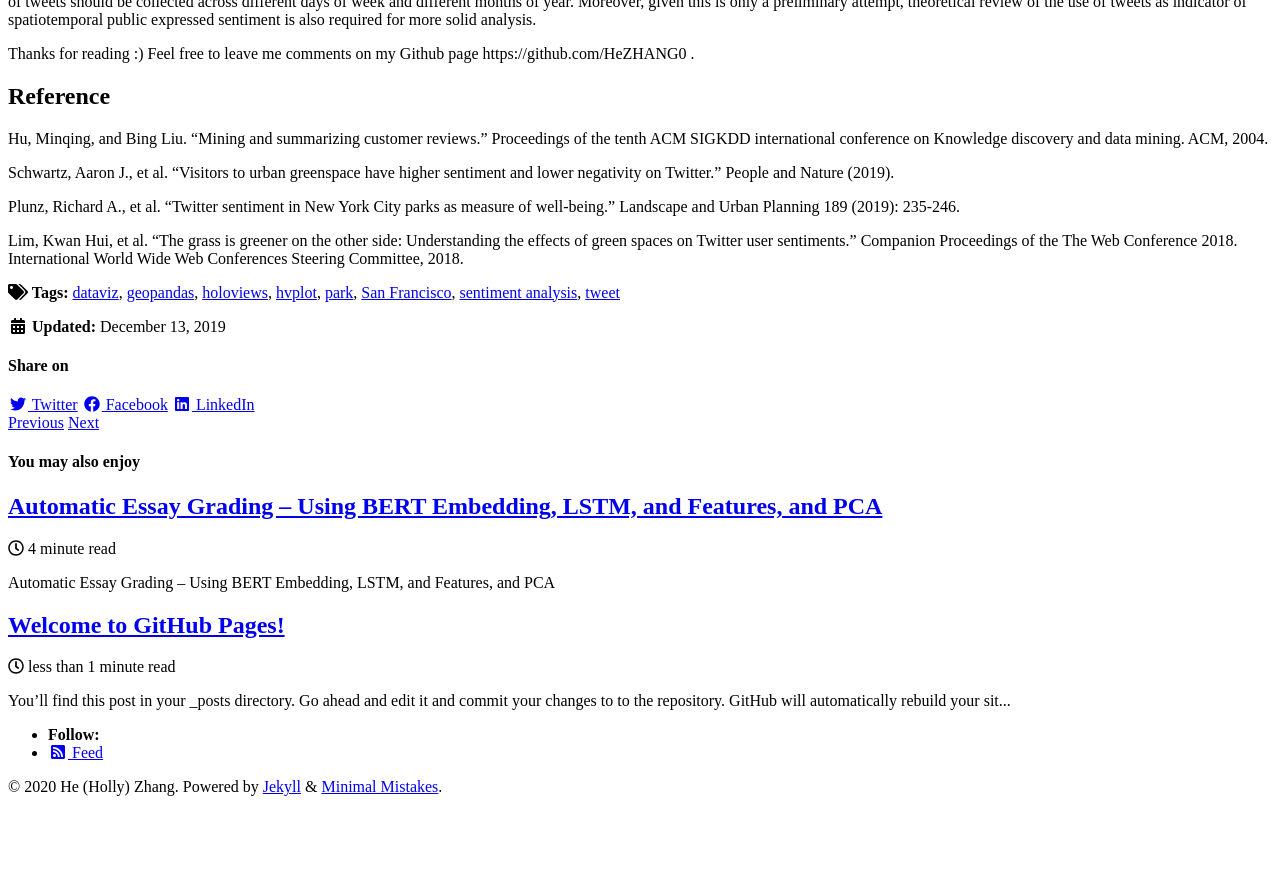
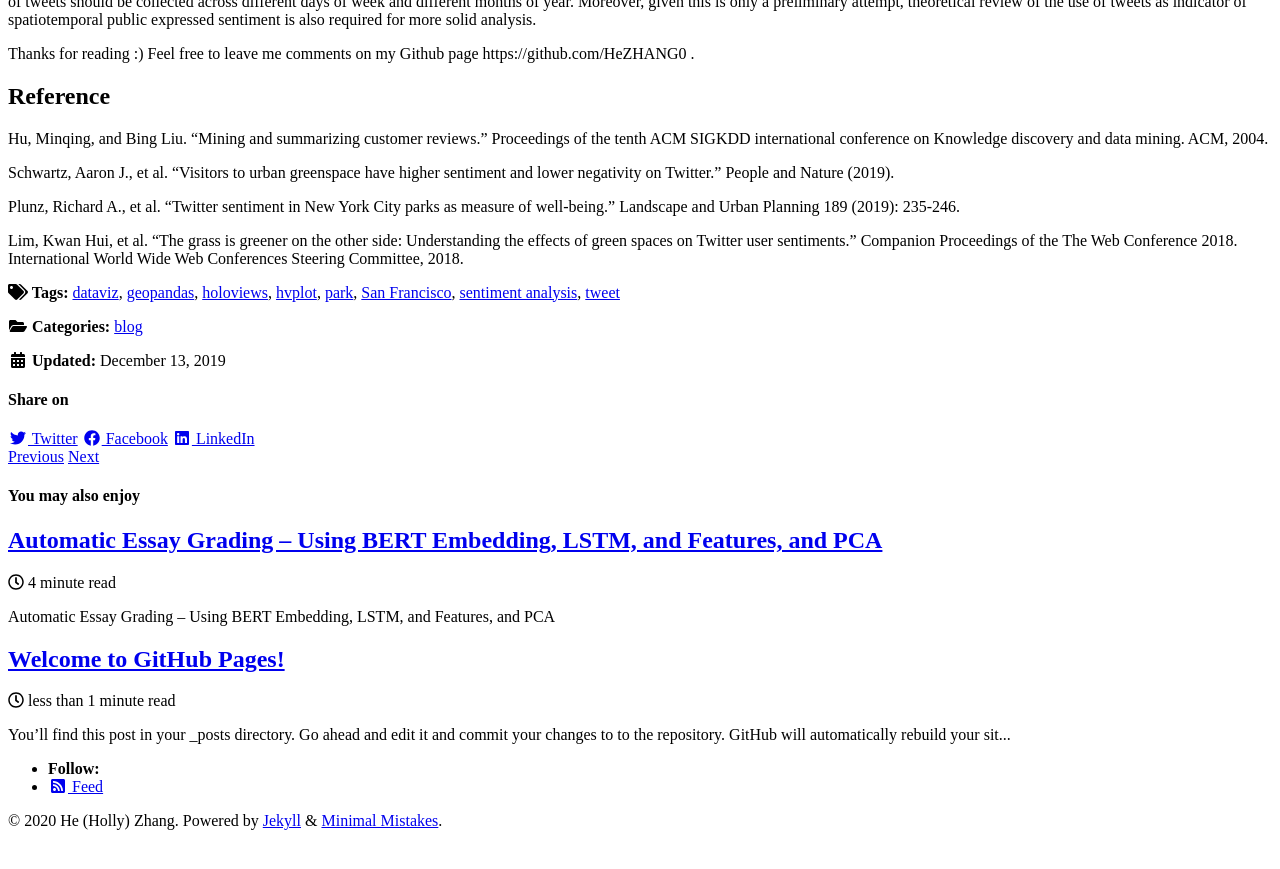
Before and after one commit to HeZHANG0/Personal_website, a Jekyll site: the page built from _posts/2019-12-13-tweet-sentiment-parks.md, in a window 1280 px wide and 900 px high, scrolled down 6079 px. Shown: the top 869 px of the window. Built offline with Jekyll 4.4.1, drawn with Linux system fonts in a browser that asks for light colours; cached includes are drawn as plain includes; nearby versions of some CDN libraries.

Commit message:
Update 2019-12-13-tweet-sentiment-parks.md

```diff
--- a/_posts/2019-12-13-tweet-sentiment-parks.md
+++ b/_posts/2019-12-13-tweet-sentiment-parks.md
@@ -2,6 +2,8 @@
 title: "Parks & open spaces and user sentiment: A case study of San Francisco using Twitter data"
 date: 2019-12-13
 published: true
+categories:
+  - blog
 tags: [dataviz, geopandas, hvplot, holoviews, tweet, sentiment analysis, park, San Francisco]
 excerpt: "Parks & open spaces and user sentiment: A case study of San Francisco using Twitter data"
 hv-loader:
```
